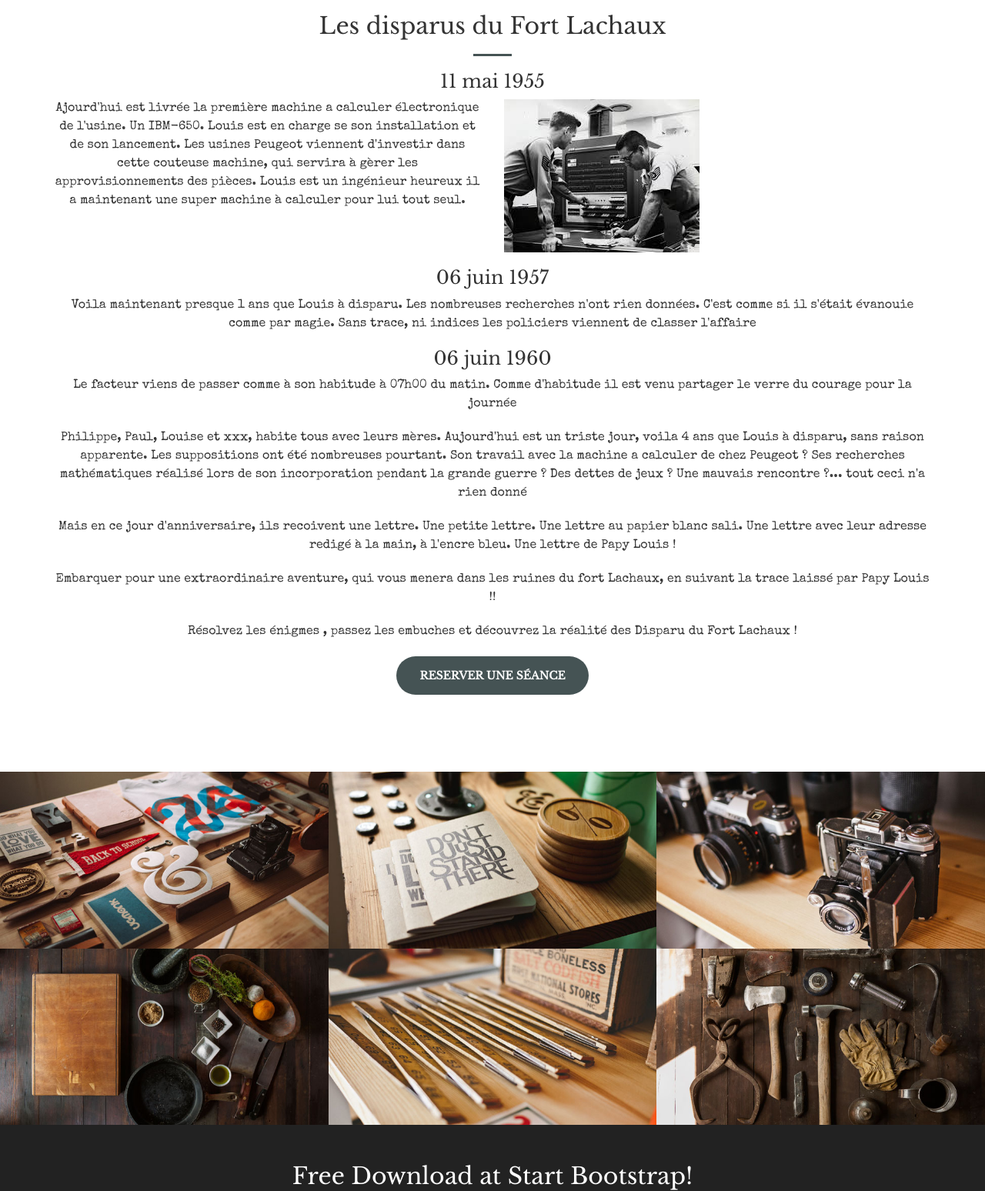
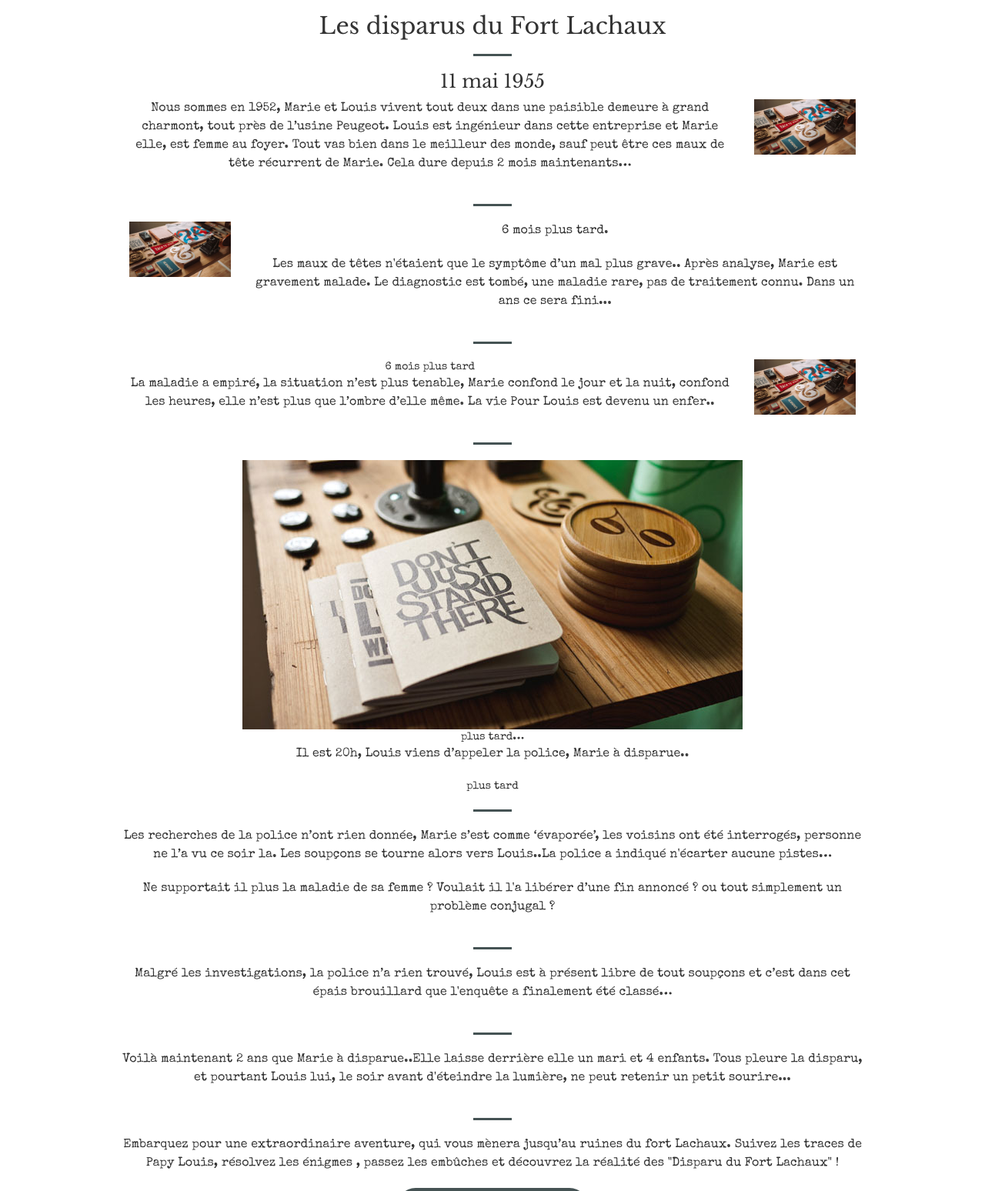
Before and after one commit to frenchsan/site, a website: page index.html in a window 1280 px wide. Shown: the part 1600-3148 px from the top of the page at 77% size. Drawn offline with nearby package versions, Linux system fonts and the light colour scheme; some packages are replaced by stand-ins of ours.

Commit message:
add story

```diff
--- a/index.html
+++ b/index.html
@@ -137,22 +137,117 @@
                     <hr class="primary">
                     <h3>11 mai 1955</h3>
                     <div class="row">
-                        <div class="col-sm-6">
-                            <p>Ajourd'hui est livrée la première machine a calculer électronique de l'usine. Un IBM-650. Louis est en charge se son installation et de son lancement. Les usines Peugeot viennent d'investir dans cette couteuse machine, qui servira à gèrer les approvisionnements des pièces. Louis est un ingénieur heureux il a maintenant une super machine à calculer pour lui tout seul.</p>
+                        <div class="col-sm-10 col-sm-offset-1 text-center">
+                            <div class="row">
+                                <div class="col-sm-10">
+
+                                    <p>Nous sommes en 1952, Marie et Louis vivent tout deux dans une paisible demeure à grand charmont, tout près de l’usine Peugeot. Louis est ingénieur dans cette entreprise et Marie elle, est femme au foyer. Tout vas bien dans le meilleur des monde, sauf peut être ces maux de tête récurrent de Marie. Cela dure depuis 2 mois maintenants…
+                                    </p>
+
                                 </div>
-                        <div class="col-sm-6">
-                            <img src="./img/portfolio/thumbnails/images.jpg" class="img-responsive" alt="">
+                                <div class="col-sm-2">
+
+                                    <img src="./img/portfolio/thumbnails/1.jpg" class="img-responsive" alt="">
+                                </div>
+
+
+                            </div>
+                            <hr>
+                            <div class="row">
+
+                               <div class="col-sm-2">
+                                   <img src="./img/portfolio/thumbnails/1.jpg" class="img-responsive" alt="">
+
+                               </div>
+                                <div class="col-sm-10">
+
+                            <p>6 mois plus tard.</p>
+
+                            <p>Les maux de têtes n'étaient que  le symptôme d’un mal plus grave.. Après analyse, Marie est gravement malade. Le diagnostic est tombé, une maladie rare, pas de traitement connu. Dans un ans ce sera fini...</p>
+
+                                </div>
+
+
+
+                            </div>
+                            <hr>
+                            <div class="row">
+
+                               <div class="col-sm-10">
+
+                            6 mois plus tard
+
+                            <p>La maladie a empiré, la situation n’est plus tenable, Marie confond le jour et la nuit, confond les heures, elle n’est plus que l’ombre d’elle même. La vie Pour Louis est devenu un enfer..
+                            </p>
+
+                               </div>
+
+                               <div class="col-sm-2">
+                                     <img src="./img/portfolio/thumbnails/1.jpg" class="img-responsive" alt="">
+
+
+                               </div>
+
+
+
+                            </div>
+                            <hr>
+
+                            <div class="row">
+
+                                <div class="col-sm-12">
+
+                                    <img src="./img/portfolio/fullsize/2.jpg" alt="" class="imgclip">
                                 </div>
                             </div>
-                    <h3>06 juin 1957</h3>
-                    <p>Voila maintenant presque 1 ans que Louis à disparu. Les nombreuses recherches n'ont rien données. C'est comme si il s'était évanouie comme par magie. Sans trace, ni indices les policiers viennent de classer l'affaire </p>
-                    <h3>06 juin 1960</h3>
-                    <p>Le facteur viens de passer comme à son habitude à 07h00 du matin. Comme d'habitude il est venu partager le verre du courage pour la journée</p>
-                    <p>Philippe, Paul, Louise et xxx, habite tous avec leurs mères. Aujourd'hui est un triste jour, voila 4 ans que Louis à disparu, sans raison apparente. Les suppositions ont été nombreuses pourtant. Son travail avec la machine a calculer de chez Peugeot ? Ses recherches mathématiques réalisé lors de son incorporation pendant la grande guerre ? Des dettes de jeux ? Une mauvais rencontre ?... tout ceci n'a rien donné</p>
-                    <p>Mais en ce jour d'anniversaire, ils recoivent une lettre. Une petite lettre. Une lettre au papier blanc sali. Une lettre avec leur adresse redigé à la main, à l'encre bleu. Une lettre de Papy Louis !</p>
 
-                    <p>Embarquer pour une extraordinaire aventure, qui vous menera dans les ruines du fort Lachaux, en suivant la trace laissé par Papy Louis !!</p>
-                    <p>Résolvez les énigmes , passez les embuches et découvrez la réalité des Disparu du Fort Lachaux !</p>
+                            <div class="row">
+
+                            plus tard…
+
+                            <p>Il est 20h, Louis viens d’appeler la police, Marie à disparue.. </p>
+
+                            plus tard
+
+                            </div>
+                            <hr>
+
+                            <div class="row">
+                            <p>Les recherches de la police n’ont rien donnée, Marie s’est comme ‘évaporée’, les voisins ont été interrogés, personne ne l’a vu ce soir la. Les soupçons se tourne alors vers Louis..La police a indiqué n'écarter aucune pistes…</p>
+
+                            <p>Ne supportait il plus la maladie de sa femme ? Voulait il l'a libérer d’une fin annoncé ? ou tout simplement un problème conjugal ?
+                            </p>
+
+                            </div>
+                            <hr>
+                            <div class="row">
+
+                            <p>Malgré les investigations, la police n’a rien trouvé, Louis est à présent libre de tout soupçons et c’est dans cet épais brouillard que l'enquête a finalement été classé…
+                            </p>
+
+
+                            </div>
+                            <hr>
+
+                            <div class="row">
+                            <p>Voilà maintenant 2 ans que Marie à disparue..Elle laisse derrière elle un mari et 4 enfants. Tous pleure la disparu, et pourtant Louis lui, le soir avant d'éteindre la lumière, ne peut retenir un petit sourire...
+                            </p>
+
+
+                            </div>
+                            <hr>
+
+                            <div class="row">
+
+                            <p>Embarquez pour une extraordinaire aventure, qui vous mènera jusqu’au ruines du fort Lachaux. Suivez les traces de Papy Louis, résolvez les énigmes , passez les embûches et découvrez la réalité des "Disparu du Fort Lachaux" !</p>
+
+                            </div>
+
+
+
+
+                        </div>
+                    </div>
                 </div>
             </div>
         </div>
@@ -315,7 +410,7 @@
                                 <div class="col-md-12 inputGroupContainer">
                                     <div class="input-group">
                                         <span class="input-group-addon"><i class="glyphicon glyphicon-envelope"></i></span>
-                                            <input id="mail" name="email" placeholder="E-Mail" class="form-control" type="email" >
+                                        <input id="mail" name="email" placeholder="E-Mail" class="form-control" type="email">
                                     </div>
                                 </div>
                             </div>
@@ -444,16 +539,14 @@
     </script>
 
     <script>
-
         var email = document.getElementById("mail");
-        email.addEventListener("keyup", function (event) {
+        email.addEventListener("keyup", function(event) {
             if (email.validity.typeMismatch) {
                 email.setCustomValidity("Un effort pour un email valide :) ");
             } else {
                 email.setCustomValidity("");
             }
         });
-
     </script>
 
 
--- a/less/creative.less
+++ b/less/creative.less
@@ -14,6 +14,11 @@ body {
 
 #services {
     .newspaper-font;
+}
+
+.imgclip {
+
+     clip-path: rect(10px, 20px, 30px, 40px);
 }
 
 
```
Also changed, not shown: faq.html (+0 -19 lines), css/creative.css. Lines whose indentation alone changed are shown as unchanged.
